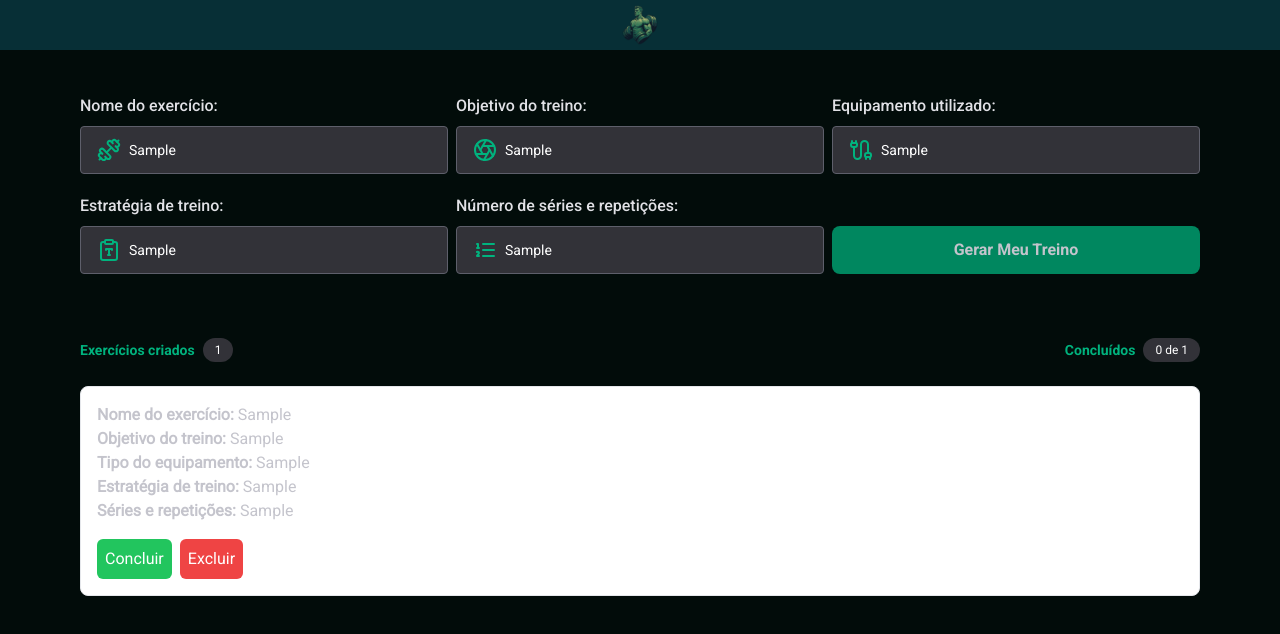
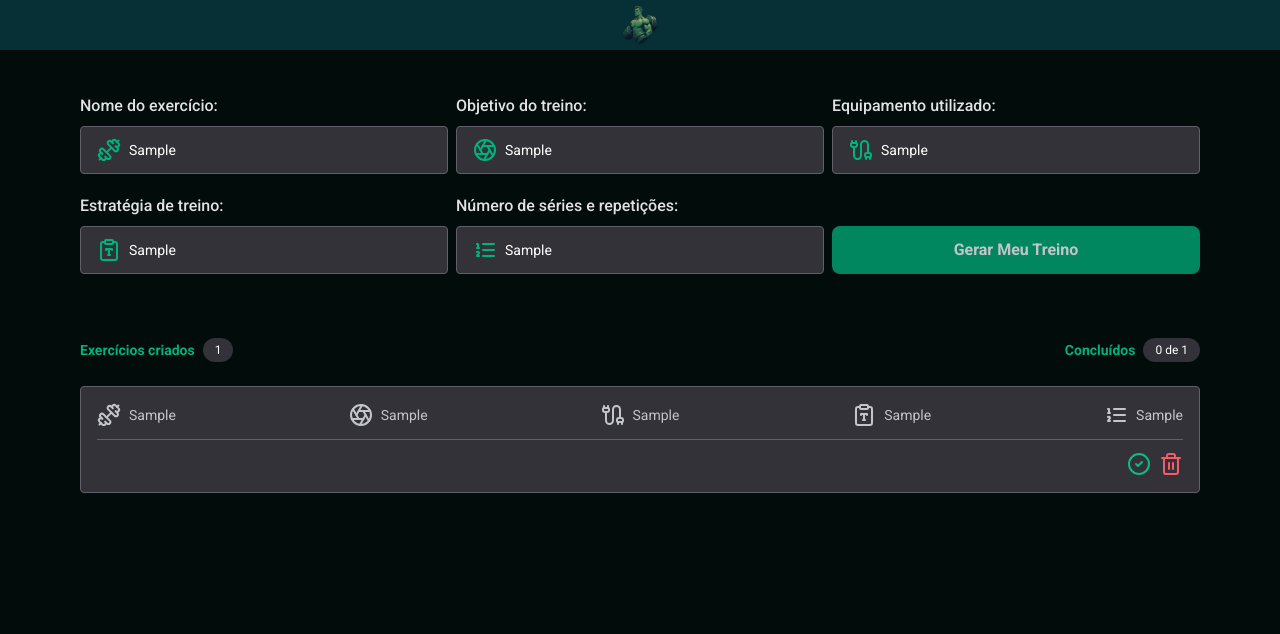
Before and after one commit to LucasAnselmoSilva12345/fit-feed, a React (Vite) app: page /training-tracker in a window 1280 px wide. Both pictures are taken after typing "Sample", "Sample", "Sample", "Sample", "Sample" into the empty fields and a click on the button "Gerar Meu Treino". Shown: the top 634 px of the page. Built offline with nearby package versions, Linux system fonts and the light colour scheme.

Commit message:
feat: Training List styles
Signed-off-by: LucasAnselmoSilva12345 <lucasanselmodasilva02@gmail.com>

```diff
--- a/src/pages/training-tracker/training-list.tsx
+++ b/src/pages/training-tracker/training-list.tsx
@@ -1,5 +1,15 @@
 import { useState } from 'react';
 import { TrainingWithoutRegister } from './training-without-register';
+
+import {
+  ApertureIcon,
+  Cable,
+  CircleCheckIcon,
+  ClipboardTypeIcon,
+  DumbbellIcon,
+  ListOrderedIcon,
+  Trash2Icon,
+} from 'lucide-react';
 
 interface TrainingData {
   exerciseName: string;
@@ -32,49 +42,120 @@ export function TrainingList({
       {trainings.length === 0 ? (
         <TrainingWithoutRegister />
       ) : (
-        <ul className="space-y-4">
+        <div className="space-y-4">
           {trainings.map((training, index) => (
-            <li
+            <div
               key={index}
-              className={`p-4 border rounded-lg ${
-                completedTrainings.includes(index) ? 'bg-green-100' : 'bg-white'
+              className={`p-4 bg-woodsmoke-800 border  rounded space-y-3  ${
+                completedTrainings.includes(index)
+                  ? 'border-eucalyptus-500'
+                  : 'border-woodsmoke-600'
               }`}
             >
-              <p>
-                <strong>Nome do exercício:</strong> {training.exerciseName}
+              <div className="flex flex-col gap-3 lg:gap-0 lg:flex-row lg:items-center lg:justify-between">
+                <p className="flex items-center gap-2">
+                  <DumbbellIcon
+                    className={`${
+                      completedTrainings.includes(index)
+                        ? 'text-eucalyptus-500'
+                        : 'text-woodsmoke-300'
+                    }`}
+                  />{' '}
+                  <span
+                    className={`text-sm font-roboto-regular font-normal ${
+                      completedTrainings.includes(index)
+                        ? 'text-eucalyptus-500'
+                        : 'text-woodsmoke-300'
+                    }`}
+                  >
+                    {training.exerciseName}
+                  </span>
                 </p>
-              <p>
-                <strong>Objetivo do treino:</strong> {training.trainingGoal}
+                <p className="flex items-center gap-2">
+                  <ApertureIcon
+                    className={`${
+                      completedTrainings.includes(index)
+                        ? 'text-eucalyptus-500'
+                        : 'text-woodsmoke-300'
+                    }`}
+                  />{' '}
+                  <span
+                    className={`text-sm font-roboto-regular font-normal ${
+                      completedTrainings.includes(index)
+                        ? 'text-eucalyptus-500'
+                        : 'text-woodsmoke-300'
+                    }`}
+                  >
+                    {training.trainingGoal}
+                  </span>
                 </p>
-              <p>
-                <strong>Tipo do equipamento:</strong> {training.equipmentType}
+                <p className="flex items-center gap-2">
+                  <Cable
+                    className={`${
+                      completedTrainings.includes(index)
+                        ? 'text-eucalyptus-500'
+                        : 'text-woodsmoke-300'
+                    }`}
+                  />{' '}
+                  <span
+                    className={`text-sm font-roboto-regular font-normal ${
+                      completedTrainings.includes(index)
+                        ? 'text-eucalyptus-500'
+                        : 'text-woodsmoke-300'
+                    }`}
+                  >
+                    {training.equipmentType}
+                  </span>
                 </p>
-              <p>
-                <strong>Estratégia de treino:</strong>{' '}
+                <p className="flex items-center gap-2">
+                  <ClipboardTypeIcon
+                    className={`${
+                      completedTrainings.includes(index)
+                        ? 'text-eucalyptus-500'
+                        : 'text-woodsmoke-300'
+                    }`}
+                  />
+                  <span
+                    className={`text-sm font-roboto-regular font-normal ${
+                      completedTrainings.includes(index)
+                        ? 'text-eucalyptus-500'
+                        : 'text-woodsmoke-300'
+                    }`}
+                  >
                     {training.trainingStrategy}
+                  </span>
                 </p>
-              <p>
-                <strong>Séries e repetições:</strong>{' '}
+                <p className="flex items-center gap-2">
+                  <ListOrderedIcon
+                    className={`${
+                      completedTrainings.includes(index)
+                        ? 'text-eucalyptus-500'
+                        : 'text-woodsmoke-300'
+                    }`}
+                  />
+                  <span
+                    className={`text-sm font-roboto-regular font-normal ${
+                      completedTrainings.includes(index)
+                        ? 'text-eucalyptus-500'
+                        : 'text-woodsmoke-300'
+                    }`}
+                  >
                     {training.numberRepeatSeries}
+                  </span>
                 </p>
+              </div>
 
-              <div className="mt-4 flex gap-2">
-                <button
-                  className="p-2 bg-green-500 text-white rounded-md hover:bg-green-400"
-                  onClick={() => handleComplete(index)}
-                >
-                  Concluir
+              <div className="border-t border-woodsmoke-600 pt-3 flex items-center justify-end gap-2">
+                <button onClick={() => handleComplete(index)}>
+                  <CircleCheckIcon className="text-emerald-500" />
                 </button>
-                <button
-                  className="p-2 bg-red-500 text-white rounded-md hover:bg-red-400"
-                  onClick={() => onDelete(index)}
-                >
-                  Excluir
+                <button onClick={() => onDelete(index)}>
+                  <Trash2Icon className="text-carnation-400" />
                 </button>
               </div>
-            </li>
+            </div>
           ))}
-        </ul>
+        </div>
       )}
     </div>
   );
```
Lines whose indentation alone changed are shown as unchanged.
